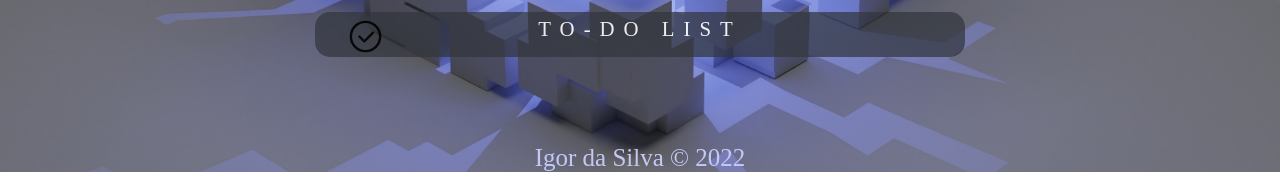
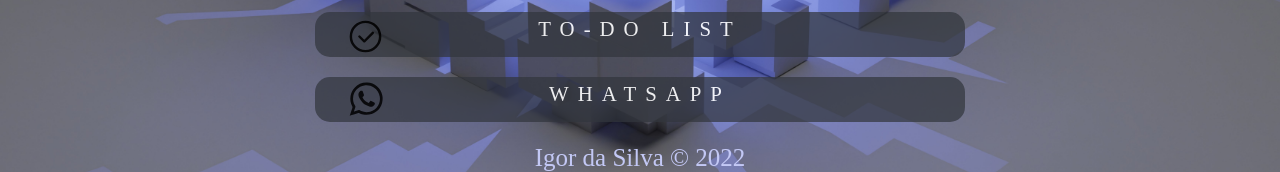
Before and after one commit to igorrsilvaaf/igor.code2021, a plain HTML site: page index.html in a window 1280 px wide. Shown: the part 621-793 px from the top of the page. Drawn offline with Linux system fonts and the light colour scheme; files whose address does not match are found by name.

Commit message:
ImplementandoOWhatsApp

```diff
--- a/css/style.css
+++ b/css/style.css
@@ -95,12 +95,12 @@ body{
     position: absolute;
 }
 
-/*.IconInstagram2{*/
-/*    width: 40px;*/
-/*    display: flex;*/
-/*    margin-left: 25px;*/
-/*    position: absolute;*/
-/*}*/
+.IconWhats{
+    width: 34px;
+    display: flex;
+    margin-left: 34px;
+    position: absolute;
+}
 
 .IconCheck{
     width: 39px;
--- a/index.html
+++ b/index.html
@@ -51,6 +51,11 @@
                 <a href="https://to-do-listem.netlify.app/" target="_blank">To-Do List</a>
             </div>
 
+            <div class="links">
+                <img class="IconWhats" src="imagens/whatsApp.svg"/>
+                <a href="https://api.whatsapp.com/send?phone=554891781573&text=Olá, O que posso ajuda-lo" target="_blank">WhatsApp</a>
+            </div>
+
         </div>
 
         <footer class="rodape">
```
Also changed, not shown: imagens/whatsApp.svg (added).
